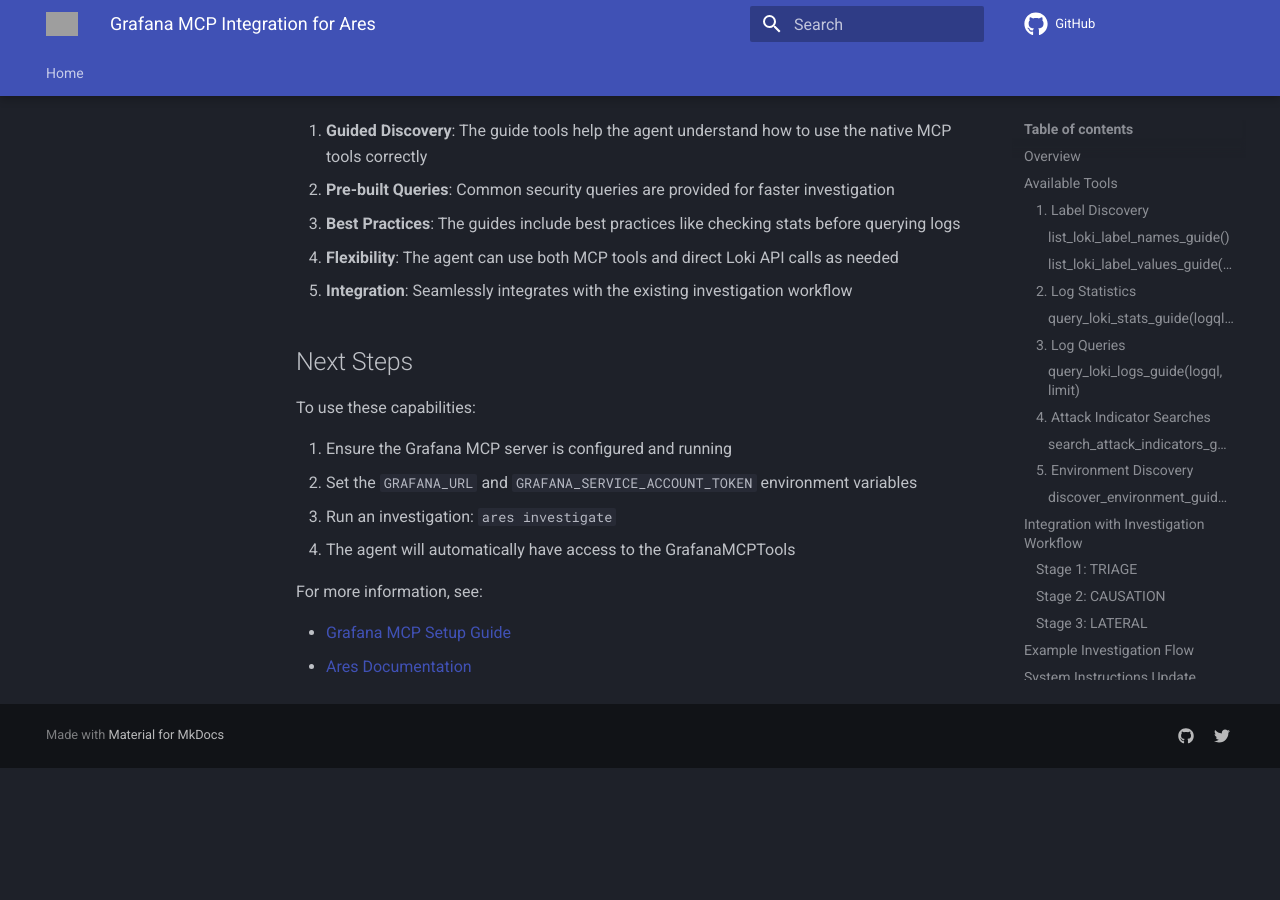
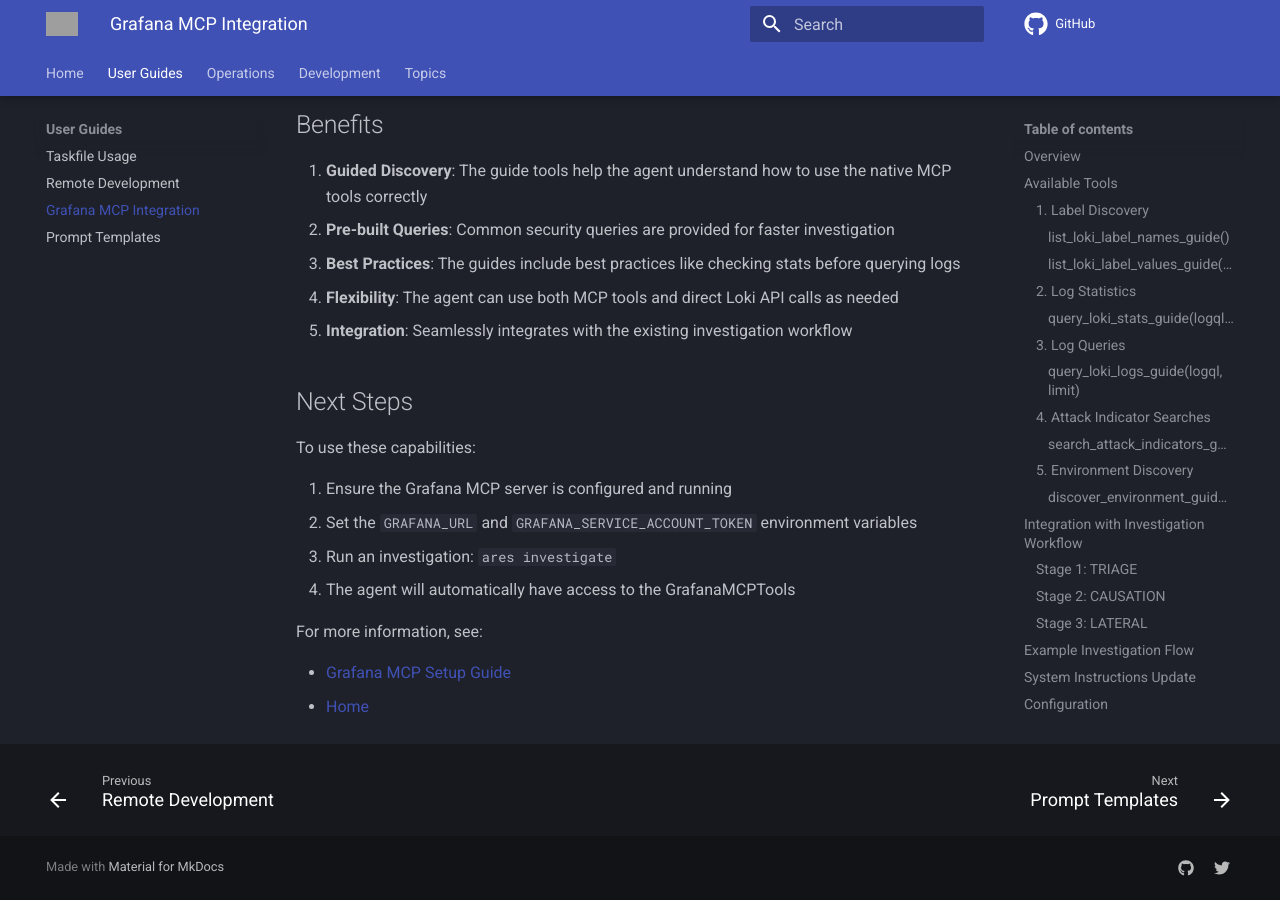
Before and after one commit to dreadnode/ares, an MkDocs documentation site: the page built from docs/grafana_mcp_usage.md, in a window 1280 px wide and 900 px high, scrolled down 6363 px. Built offline with MkDocs 1.6.1 and Material for MkDocs 9.7.7, drawn with Linux system fonts in a browser that asks for light colours; comment, search, counter and statistics services are not loaded; before the commit the page ends 7131 px from its top, so only the background shows below that; grey boxes are pictures that could not be loaded.

Commit message:
docs: update navigation and links for improved documentation structure
**Changed:**

- Updated links in grafana_mcp_usage.md to reference new topic locations and
  renamed "Ares Documentation" to "Home" for clarity
- Refactored index.md quick links to remove references to parent directory
  files, added links to Blue and Red Team Operations, and reworded installation
  instructions to point users to the project README or GitHub repository
- Overhauled navigation in mkdocs.yaml to introduce clearer sections for Home,
  User Guides, Operations, Development, and Topics, including new nested links
  and improved organization for easier access to documentation

```diff
--- a/docs/grafana_mcp_usage.md
+++ b/docs/grafana_mcp_usage.md
@@ -328,5 +328,5 @@
 
 For more information, see:
 
-- [Grafana MCP Setup Guide](grafana_mcp_setup.md)
-- [Ares Documentation](../README.md)
+- [Grafana MCP Setup Guide](topics/grafana-mcp-setup.md)
+- [Home](index.md)
--- a/mkdocs.yaml
+++ b/mkdocs.yaml
@@ -6,8 +6,19 @@
 repo_url: https://github.com/dreadnode/your-project-here
 
 nav:
-  - Home:
-      - index.md
+  - Home: index.md
+  - User Guides:
+      - Taskfile Usage: taskfile_usage.md
+      - Remote Development: remote-development.md
+      - Grafana MCP Integration: grafana_mcp_usage.md
+      - Prompt Templates: prompt_templates.md
+  - Operations:
+      - Blue Team: blue.md
+      - Red Team: red.md
+  - Development:
+      - Contributing: contributing.md
+  - Topics:
+      - Grafana MCP Setup: topics/grafana-mcp-setup.md
 
 theme:
   logo: assets/logo_black.png
```
Also changed, not shown: docs/index.md (+4 -4 lines).
